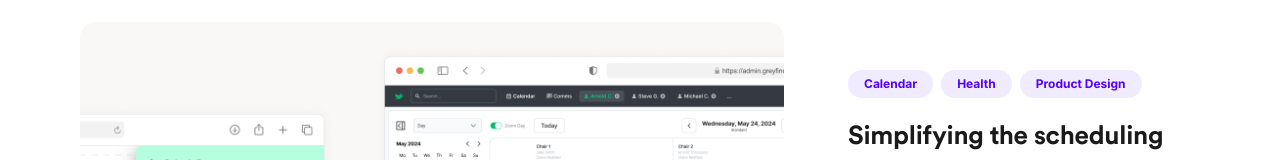
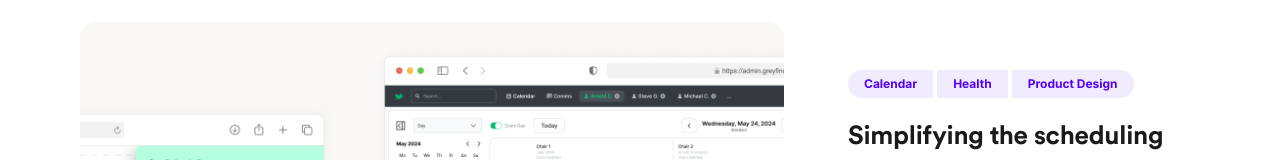
Before and after one commit to itsalexcm/alex-cerezo-portfolio, a Vue app: page / in a window 1280 px wide. Shown: the part 597-757 px from the top of the page. Built offline with nearby package versions, Linux system fonts and the light colour scheme; no server answers.

Commit message:
update tags

```diff
--- a/src/assets/styles/_globals.scss
+++ b/src/assets/styles/_globals.scss
@@ -152,6 +152,30 @@ h6 {
     font-weight: var(--font-weight-medium);
   }
 }
+.case-tags {
+  display: flex;
+  gap: var(--spacing-1x);
+  margin: 0 0 var(--spacing-5x) 0;
+}
+.tag-item {
+  padding: var(--spacing-2x) var(--spacing-4x);
+  background-color: var(--tag-bg);
+  color: var(--tag-fg);
+  white-space: nowrap;
+  line-height: 1;
+  transition: all .3s ease;
+  &:first-child {
+    border-bottom-left-radius: var(--spacing-30x);
+    border-top-left-radius: var(--spacing-30x);
+  }
+  &:last-child {
+    border-top-right-radius: var(--spacing-30x);
+    border-bottom-right-radius: var(--spacing-30x);
+  }
+  &:not(:first-child):not(:last-child) {
+    border-radius: 0;
+  }
+}
 ul.list,
 ol.list {
   display: flex;
--- a/src/components/CaseBlock.vue
+++ b/src/components/CaseBlock.vue
@@ -8,11 +8,6 @@
         >
         <div :class="['block-item', block.customWidth || '']">
           <h3 v-if="block.title">{{ block.title }}</h3>
-          <p
-            v-if="block.subtitle"
-            class="block-subtitle text regular"
-            v-html="block.subtitle"
-          ></p>
           <p
             v-for="(txt, i) in block.texts || [block.text]"
             :key="'text-' + i"
@@ -157,24 +152,6 @@ div[id]::before {
           display: block;
         }
       }
-      .block-subtitle {
-        margin: var(--spacing-2x) 0 0 0;
-        color: var(--tag-fg, var(--text-secondary));
-        background: var(--tag-bg);
-        display: inline-block;
-        padding: var(--spacing-2x) var(--spacing-4x);
-        border-radius: var(--spacing-30x);
-        font-size: var(--font-size-sm);
-        line-height: 1.2;
-      }
-      .tag-chip {
-        padding: var(--spacing-2x) var(--spacing-4x);
-        border-radius: var(--spacing-30x);
-        background: var(--tag-bg);
-        color: var(--tag-fg);
-        line-height: 1;
-        white-space: nowrap;
-      }
     }
   }
 }
--- a/src/components/ProjectList.vue
+++ b/src/components/ProjectList.vue
@@ -8,11 +8,11 @@
               <img class="case-img" :src="project.thumbnail" :alt="project.title" />
             </div>
             <div class="work-content">
-              <div v-if="project.tags && project.tags.length" class="work-tags">
+              <div v-if="project.tags && project.tags.length" class="case-tags">
                 <span
                   v-for="(tag, i) in project.tags"
                   :key="`tag-${i}`"
-                  class="tag-chip text mini"
+                  class="tag-item text mini"
                 >{{ tag }}</span>
               </div>
               <h3 class="work-title">{{ project.title }}</h3>
@@ -58,21 +58,6 @@ defineProps({
       .work-content {
         flex: 1;
         margin: 0 0 0 var(--spacing-16x);
-        .work-tags {
-          display: flex;
-          flex-wrap: wrap;
-          gap: var(--spacing-2x);
-          margin: 0 0 var(--spacing-5x) 0;
-        }
-        .tag-chip {
-          padding: var(--spacing-2x) var(--spacing-4x);
-          border-radius: var(--spacing-30x);
-          background-color: var(--tag-bg);
-          color: var(--tag-fg);
-          white-space: nowrap;
-          line-height: 1;
-          transition: all .3s ease;
-        }
         .work-title {
           font-size: var(--font-size-lg);
           line-height: var(--line-height-xl);
--- a/src/data/projects/dashboard.js
+++ b/src/data/projects/dashboard.js
@@ -4,7 +4,7 @@ export default {
   subtitle: "This case study explores how we improved the clarity and usability of Finsit’s dashboard, a tool used by accountants and their clients to visualize financial data.",
   thumbnail: "/assets/imgs/finsit/wk_img_01.png",
   intro: "Improving clarity and usability in Finsit’s financial dashboard.",
-  tags: ["Data Visualization", "Financial", "Product Design"],
+  tags: ["Data", "Financial", "Product Design"],
   components: [
     {
       type: "CaseMedia",
--- a/src/data/projects/design.js
+++ b/src/data/projects/design.js
@@ -4,7 +4,7 @@ export default {
   subtitle: "How we built a scalable system to unify 5 brands, streamline workflows, and empower cross-functional product teams.",
   thumbnail: "/assets/imgs/edreams/ed_img_01.png",
   intro: "Unifying 5 brands with a scalable, cross-functional design system.",
-  tags: ["Design System", "Travel", "Design Ops"],
+  tags: ["Design System", "Travel", "Tokens"],
   components: [
     {
       type: "CaseMedia",
--- a/src/views/CaseView.vue
+++ b/src/views/CaseView.vue
@@ -9,7 +9,7 @@
           <span
             v-for="(tag, tIdx) in caseData?.tags"
             :key="'btag-' + tIdx"
-            class="tag-chip text mini"
+            class="tag-item text mini"
           >{{ tag }}</span>
         </div>
         <h1 class="hero-heading">{{ caseData?.title }}</h1>
@@ -92,19 +92,7 @@
     text-align: center;
     margin: 0 auto var(--spacing-30x) auto;
     .case-tags {
-      display: flex;
-      flex-wrap: wrap;
       justify-content: center;
-      gap: var(--spacing-2x);
-      margin: 0 0 var(--spacing-4x) 0;
-      .tag-chip {
-        padding: var(--spacing-2x) var(--spacing-4x);
-        border-radius: var(--spacing-30x);
-        background: var(--tag-bg);
-        color: var(--tag-fg);
-        line-height: 1;
-        white-space: nowrap;
-      }
     }
     .case-overview {
       margin-top: 40px;
```
